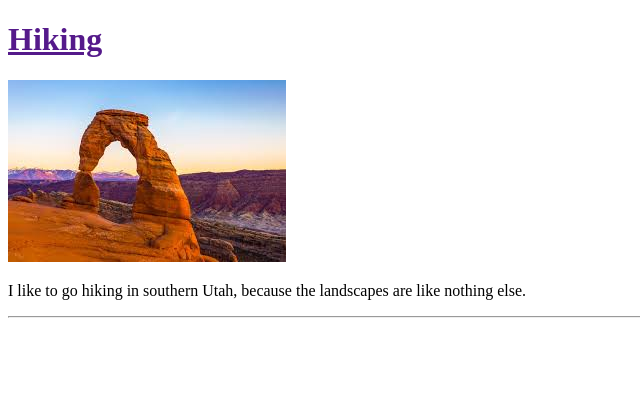
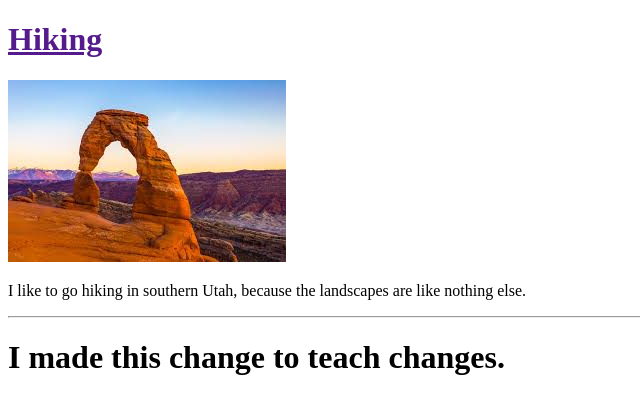
Before and after one commit to WyattKarnes/LinksAndImages, a plain HTML site: page index.html in a window 1280 px wide. Shown: the whole page, without its empty margins (0-640 px from the left). Drawn offline with Linux system fonts and the light colour scheme.

Commit message:
Added a heading

```diff
--- a/index.html
+++ b/index.html
@@ -21,5 +21,9 @@
 
     <hr>
 
+    <h1>
+        I made this change to teach changes.
+    </h1>
+
 </body>
 </html>
```
